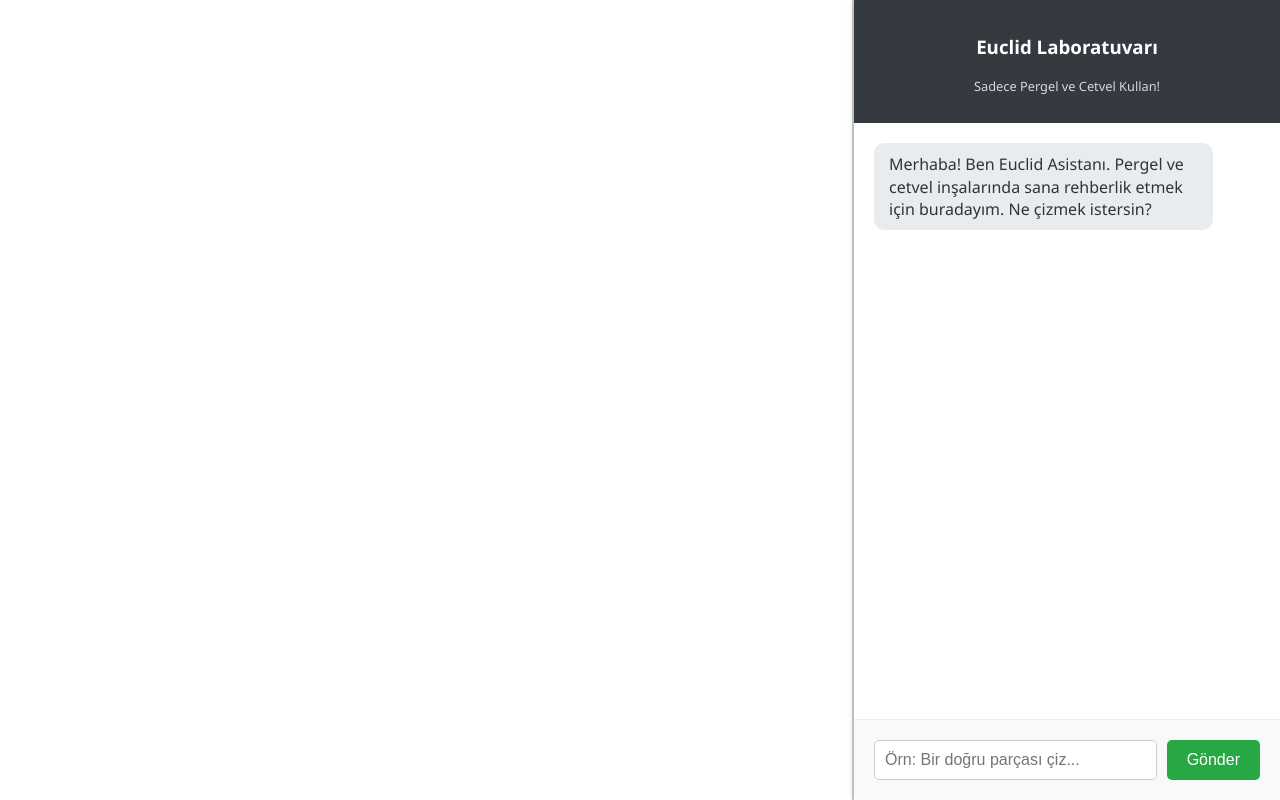
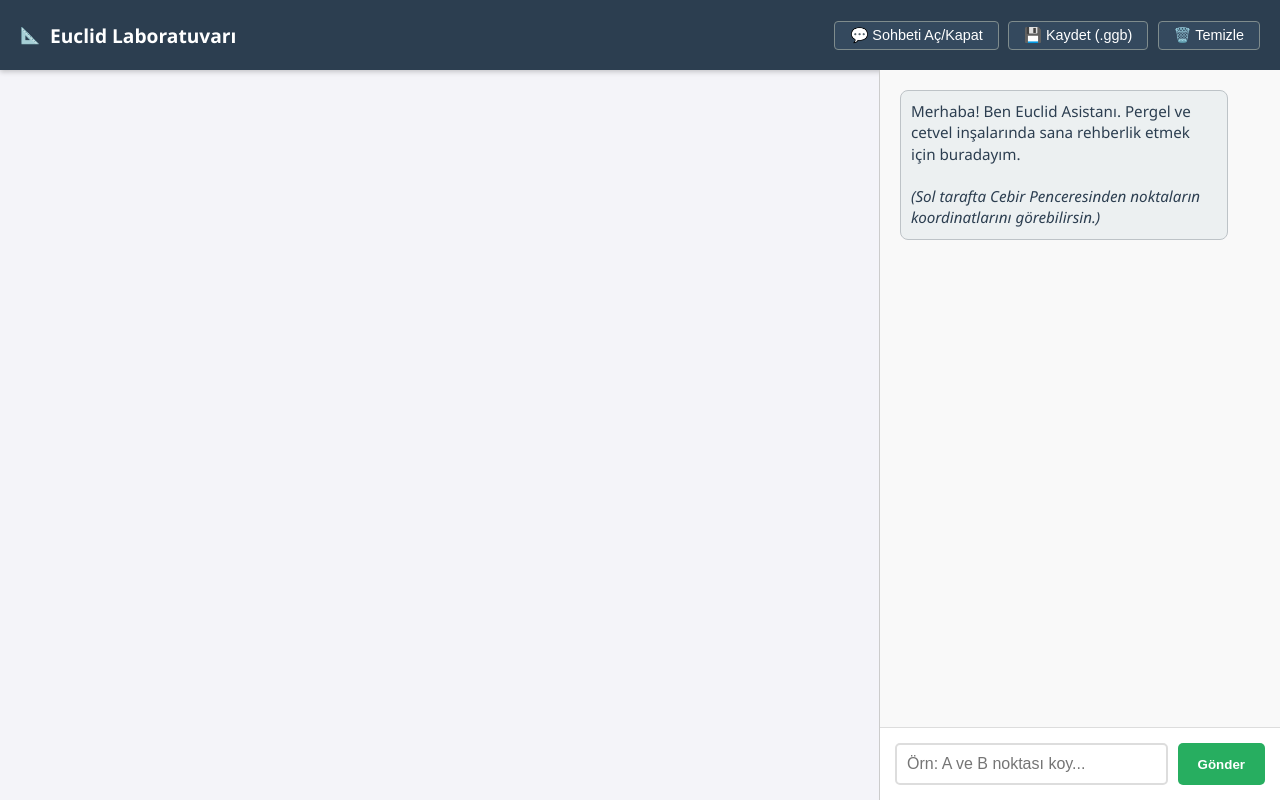
Before and after one commit to sendur-ali-art/euclid-laboratuvarii, a website: page index.html in a window 1280 px wide. Drawn offline with Linux system fonts and the light colour scheme; a script that the page names is missing.

Commit message:
Add files via upload

```diff
--- a/index.html
+++ b/index.html
@@ -3,126 +3,180 @@
 <head>
     <meta charset="UTF-8">
     <meta name="viewport" content="width=device-width, initial-scale=1.0">
-    <title>Euclid Laboratuvarı - Yapay Zeka Destekli Geometri</title>
+    <title>Euclid Laboratuvarı</title>
     <script src="https://www.geogebra.org/apps/deployggb.js"></script>
     <style>
         body {
-            font-family: 'Segoe UI', Tahoma, Geneva, Verdana, sans-serif;
+            font-family: 'Segoe UI', sans-serif;
             margin: 0;
             display: flex;
+            flex-direction: column;
             height: 100vh;
-            background-color: #f0f2f5;
+            background-color: #f4f4f9;
         }
-        #ggb-container {
-            flex: 2;
-            border-right: 2px solid #ccc;
-            background: white;
+
+        /* ÜST MENÜ (GERİ GELDİ) */
+        header {
+            background-color: #2c3e50;
+            color: white;
+            padding: 10px 20px;
             display: flex;
-            justify-content: center;
+            justify-content: space-between;
             align-items: center;
+            height: 50px;
+            box-shadow: 0 2px 5px rgba(0,0,0,0.2);
+        }
+
+        h1 { margin: 0; font-size: 1.2rem; }
+
+        .header-buttons button {
+            background-color: #34495e;
+            color: white;
+            border: 1px solid #7f8c8d;
+            padding: 5px 15px;
+            margin-left: 5px;
+            cursor: pointer;
+            border-radius: 4px;
+            font-size: 0.9rem;
+        }
+        .header-buttons button:hover { background-color: #1abc9c; border-color: #16a085; }
+        .header-buttons button.danger:hover { background-color: #e74c3c; border-color: #c0392b; }
+
+        /* ANA GÖVDE */
+        #main-container {
+            display: flex;
+            flex: 1;
             overflow: hidden;
         }
-        #chat-container {
-            flex: 1;
+
+        /* GEOGEBRA ALANI */
+        #ggb-container {
+            flex: 2; /* Geniş alan */
+            border-right: 1px solid #ccc;
+            position: relative;
+        }
+
+        /* SOHBET ALANI */
+        #chat-panel {
+            flex: 1; /* Dar alan */
             display: flex;
             flex-direction: column;
-            background-color: #fff;
-            box-shadow: -2px 0 5px rgba(0,0,0,0.1);
+            background: white;
+            max-width: 400px;
+            min-width: 300px;
+            transition: all 0.3s ease;
         }
+
+        /* Sohbet Gizlendiğinde */
+        #chat-panel.hidden {
+            margin-right: -400px; /* Ekran dışına it */
+        }
+
         #chat-history {
             flex: 1;
             padding: 20px;
             overflow-y: auto;
-            border-bottom: 1px solid #eee;
+            background-color: #f9f9f9;
         }
+
         .message {
-            margin-bottom: 15px;
-            padding: 10px 15px;
-            border-radius: 10px;
-            max-width: 80%;
+            margin-bottom: 12px;
+            padding: 10px;
+            border-radius: 8px;
+            font-size: 0.95rem;
             line-height: 1.4;
+            max-width: 85%;
         }
         .user-message {
-            background-color: #007bff;
+            background-color: #3498db;
             color: white;
             align-self: flex-end;
             margin-left: auto;
         }
         .ai-message {
-            background-color: #e9ecef;
-            color: #333;
-            align-self: flex-start;
+            background-color: #ecf0f1;
+            color: #2c3e50;
+            border: 1px solid #bdc3c7;
         }
+
         #input-area {
-            padding: 20px;
+            padding: 15px;
+            background: white;
+            border-top: 1px solid #ddd;
             display: flex;
             gap: 10px;
-            background-color: #f8f9fa;
         }
         #user-input {
             flex: 1;
             padding: 10px;
-            border: 1px solid #ccc;
+            border: 2px solid #ddd;
             border-radius: 5px;
-            font-size: 16px;
+            font-size: 1rem;
         }
-        button {
+        #user-input:focus { border-color: #3498db; outline: none; }
+        #send-btn {
             padding: 10px 20px;
-            background-color: #28a745;
+            background-color: #27ae60;
             color: white;
             border: none;
             border-radius: 5px;
             cursor: pointer;
-            font-size: 16px;
-            transition: background 0.2s;
+            font-weight: bold;
         }
-        button:hover {
-            background-color: #218838;
-        }
+        #send-btn:hover { background-color: #2ecc71; }
+
     </style>
 </head>
 <body>
 
+    <header>
+        <div style="display: flex; align-items: center; gap: 10px;">
+            <span>📐</span>
+            <h1>Euclid Laboratuvarı</h1>
+        </div>
+        <div class="header-buttons">
+            <button onclick="toggleChat()">💬 Sohbeti Aç/Kapat</button>
+            <button onclick="downloadGGB()">💾 Kaydet (.ggb)</button>
+            <button class="danger" onclick="resetBoard()">🗑️ Temizle</button>
+        </div>
+    </header>
+
+    <div id="main-container">
         <div id="ggb-container">
             <div id="ggbApplet"></div>
         </div>
 
-    <div id="chat-container">
-        <div style="padding: 15px; background: #343a40; color: white; text-align: center;">
-            <h3>Euclid Laboratuvarı</h3>
-            <p style="font-size: 0.8rem; opacity: 0.8;">Sadece Pergel ve Cetvel Kullan!</p>
-        </div>
+        <div id="chat-panel">
             <div id="chat-history">
                 <div class="message ai-message">
-                Merhaba! Ben Euclid Asistanı. Pergel ve cetvel inşalarında sana rehberlik etmek için buradayım. Ne çizmek istersin?
+                    Merhaba! Ben Euclid Asistanı. Pergel ve cetvel inşalarında sana rehberlik etmek için buradayım.
+                    <br><br>
+                    <i>(Sol tarafta Cebir Penceresinden noktaların koordinatlarını görebilirsin.)</i>
                 </div>
             </div>
             <div id="input-area">
-            <input type="text" id="user-input" placeholder="Örn: Bir doğru parçası çiz..." onkeypress="handleKeyPress(event)">
-            <button onclick="sendMessage()">Gönder</button>
+                <input type="text" id="user-input" placeholder="Örn: A ve B noktası koy..." onkeypress="handleKeyPress(event)">
+                <button id="send-btn" onclick="sendMessage()">Gönder</button>
+            </div>
         </div>
     </div>
 
     <script>
-        // GeoGebra Parametreleri
+        // --- GEOGEBRA AYARLARI ---
         var parameters = {
             "id": "ggbApplet",
-            "width": 800,
+            "width": 800,  // Başlangıç değeri (CSS ile override edilir)
             "height": 600,
-            "showToolBar": true,
+            "showToolBar": false,        // ARAÇ KUTUSU GİZLENDİ (Temiz Görünüm)
             "borderColor": null,
-            "showMenuBar": true,
-            "showAlgebraInput": true,
-            "showAlgebraView": true, // CEBİR PENCERESİ AÇIK
-            "allowStyleBar": true,
+            "showMenuBar": false,        // GGB Menüsü Gizli
+            "showAlgebraInput": false,   // Alttaki giriş çubuğu gizli
+            "showAlgebraView": true,     // CEBİR PENCERESİ AÇIK (İstediğin bu)
+            "allowStyleBar": true,       // Renk değiştirme vs. için küçük bar
             "showResetIcon": true,
-            "enableLabelDrags": false,
+            "enableLabelDrags": true,
             "enableShiftDragZoom": true,
-            "enableRightClick": false,
-            "capturingThreshold": null,
-            "showToolBarHelp": false,
-            "errorDialogsActive": true,
-            "useBrowserForJS": false,
+            "enableRightClick": true,
             "appName": "geometry"
         };
 
@@ -132,7 +186,8 @@
             applet.inject('ggbApplet');
         };
 
-        // Sohbet Geçmişi
+        // --- SOHBET VE BUTON FONKSİYONLARI ---
+
         let chatHistory = [];
 
         async function sendMessage() {
@@ -140,11 +195,9 @@
             const message = inputField.value.trim();
             if (!message) return;
 
-            // Kullanıcı mesajını ekrana bas
             addMessage(message, 'user-message');
             inputField.value = '';
 
-            // Geçmişe ekle
             chatHistory.push({ role: "user", content: message });
 
             try {
@@ -156,24 +209,21 @@
 
                 const data = await response.json();
 
-                // AI Mesajını ekrana bas
                 if (data.message) {
                     addMessage(data.message, 'ai-message');
                     chatHistory.push({ role: "assistant", content: data.message });
                 }
 
-                // GeoGebra komutlarını çalıştır
                 if (data.commands && data.commands.length > 0) {
                     const ggbApp = window.ggbApplet;
                     data.commands.forEach(cmd => {
-                        console.log("Çalıştırılıyor:", cmd);
                         ggbApp.evalCommand(cmd);
                     });
                 }
 
             } catch (error) {
                 console.error('Hata:', error);
-                addMessage("Bağlantı hatası oluştu.", 'ai-message');
+                addMessage("Sunucuyla iletişim kurulamadı.", 'ai-message');
             }
         }
 
@@ -181,16 +231,40 @@
             const historyDiv = document.getElementById('chat-history');
             const msgDiv = document.createElement('div');
             msgDiv.className = `message ${className}`;
-            msgDiv.textContent = text;
+            msgDiv.innerHTML = text; // HTML desteği (Satır başı için)
             historyDiv.appendChild(msgDiv);
             historyDiv.scrollTop = historyDiv.scrollHeight;
         }
 
         function handleKeyPress(event) {
-            if (event.key === 'Enter') {
-                sendMessage();
+            if (event.key === 'Enter') sendMessage();
+        }
+
+        // --- ÜST MENÜ BUTONLARI ---
+
+        function resetBoard() {
+            if(confirm("Tüm çizimi silmek istediğine emin misin?")) {
+                ggbApplet.reset();
+                chatHistory = []; // Sohbet hafızasını da sıfırla
+                document.getElementById('chat-history').innerHTML =
+                    '<div class="message ai-message">Tahta temizlendi. Yeni bir çizime başlayalım!</div>';
             }
         }
+
+        function downloadGGB() {
+            ggbApplet.getBase64(function(base64) {
+                var link = document.createElement('a');
+                link.href = 'data:application/vnd.geogebra.file;base64,' + base64;
+                link.download = 'euclid-calismam.ggb';
+                link.click();
+            });
+        }
+
+        function toggleChat() {
+            const panel = document.getElementById('chat-panel');
+            panel.classList.toggle('hidden');
+        }
+
     </script>
 </body>
 </html>
```
Lines whose indentation alone changed are shown as unchanged.
